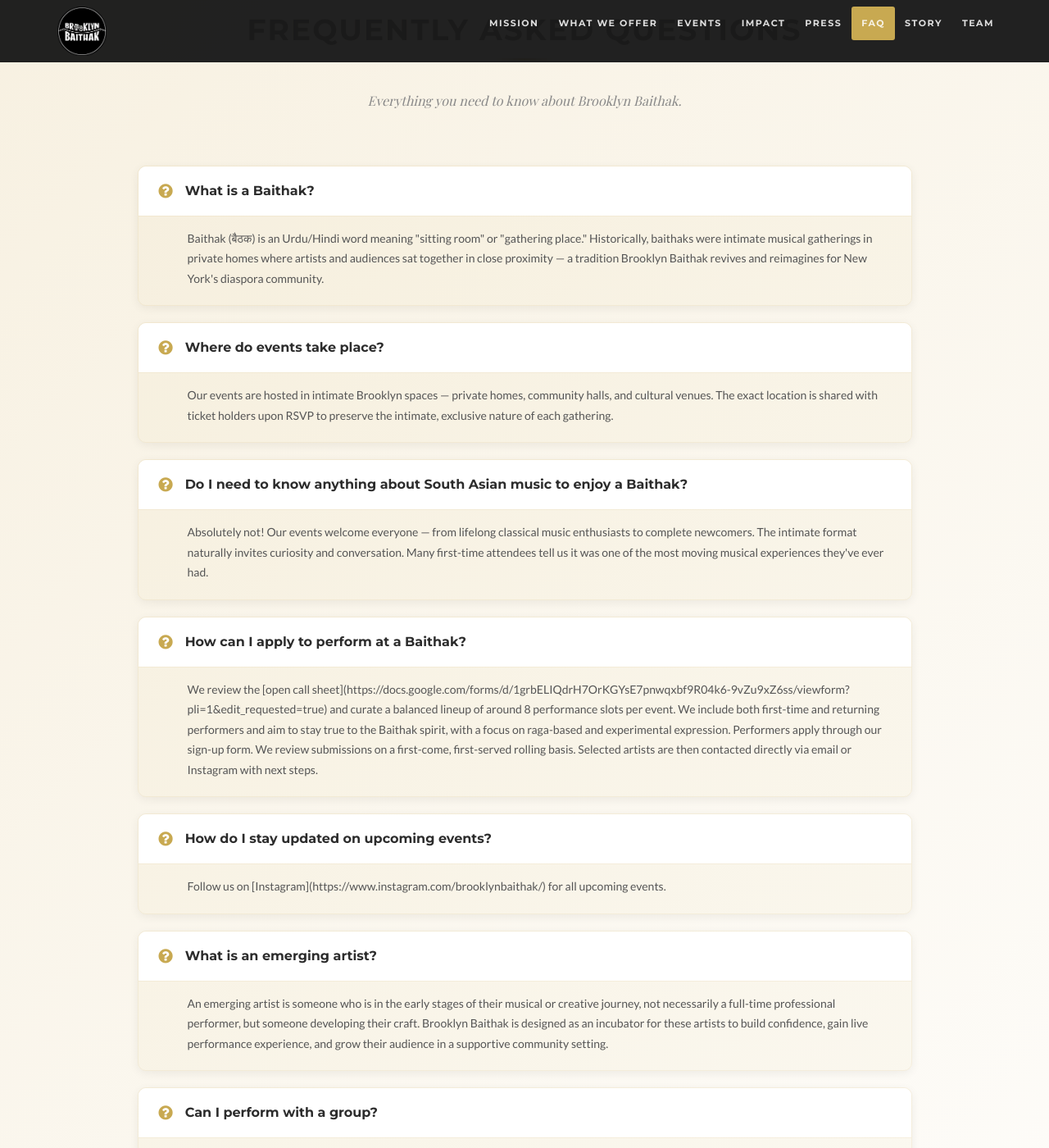
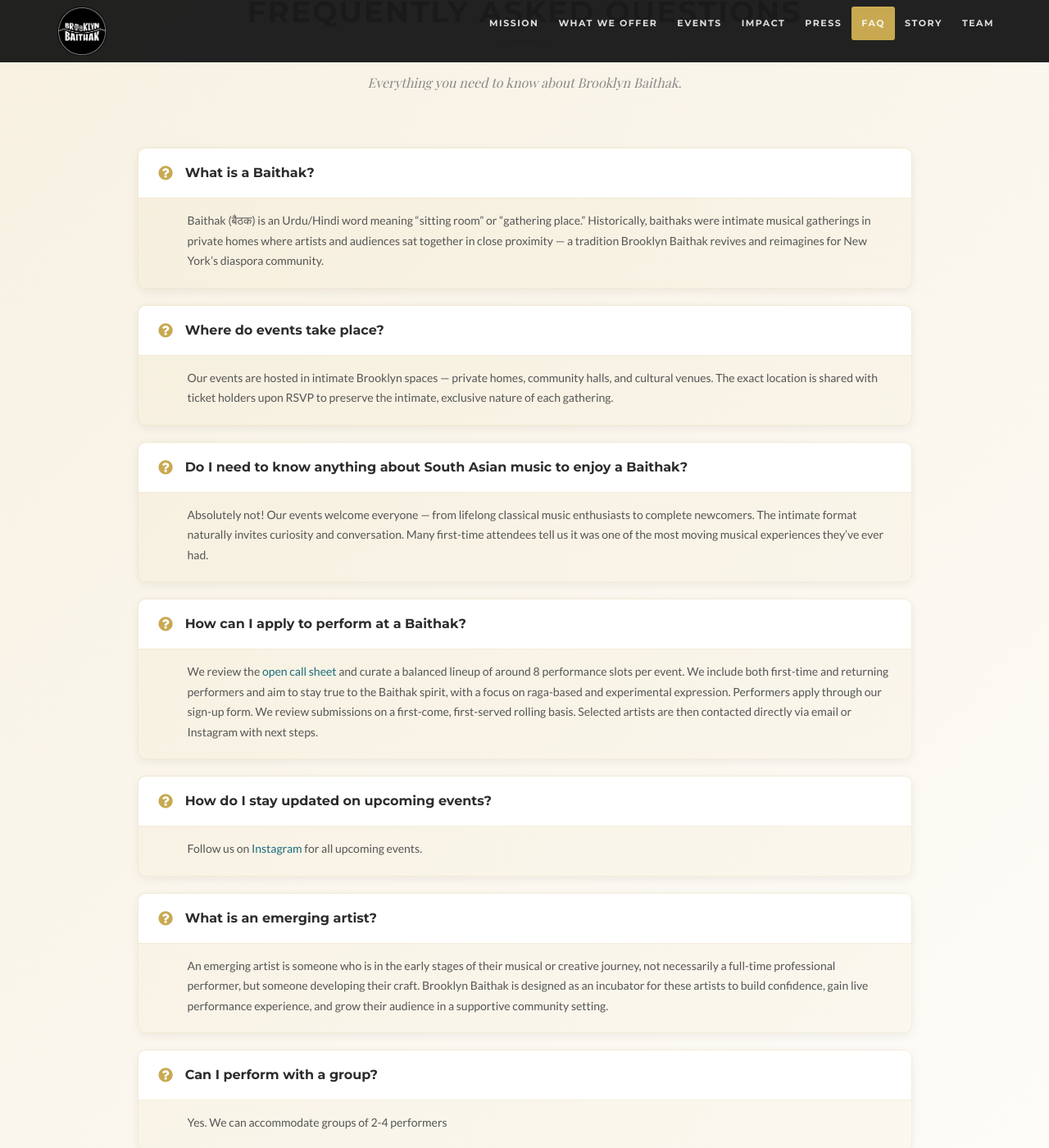
Before and after one commit to BrooklynBaithak/brooklynbaithak.github.io, a Jekyll site: the page built from index.md, in a window 1280 px wide and 1400 px high, scrolled down 6113 px. Shown: the whole window at 82% size. Built offline with Jekyll 4.4.1, drawn with Linux system fonts in a browser that asks for light colours; some web fonts are replaced; a script that is not in the unit is left out; some of the changed text lies outside the part shown.

Commit message:
markdownify

```diff
--- a/_includes/about.html
+++ b/_includes/about.html
@@ -23,7 +23,7 @@
                                 <h4 class="subheading">{{ entry.heading }}</h4>
                             </div>
                             <div class="timeline-body">
-                                <p class="text-muted">{{ entry.body }}</p>
+                                <div class="text-muted">{{ entry.body | markdownify }}</div>
                             </div>
                         </div>
                     </li>
--- a/_includes/events.html
+++ b/_includes/events.html
@@ -25,7 +25,7 @@
                         <h4 class="bb-event-title">{{ event.title }}</h4>
                         <p class="bb-event-meta"><i class="fa fa-map-marker"></i> {{ event.location }}</p>
                         <p class="bb-event-meta"><i class="fa fa-clock-o"></i> {{ event.time }}</p>
-                        <p class="bb-event-description">{{ event.description }}</p>
+                        <div class="bb-event-description">{{ event.description | markdownify }}</div>
                         <div class="bb-event-price">
                             <span class="bb-price-tag">{{ event.price }}</span>
                         </div>
--- a/_includes/faq.html
+++ b/_includes/faq.html
@@ -19,7 +19,7 @@
                             <h4>{{ item.question }}</h4>
                         </div>
                         <div class="bb-faq-answer">
-                            <p>{{ item.answer }}</p>
+                            {{ item.answer | markdownify }}
                         </div>
                     </div>
                     {% endfor %}
--- a/_includes/impact.html
+++ b/_includes/impact.html
@@ -26,7 +26,7 @@
                 <div class="col-md-4">
                     <div class="bb-testimonial">
                         <div class="bb-quote-mark">"</div>
-                        <p>"{{ testimonial.quote }}"</p>
+                        <div class="bb-testimonial-quote">{{ testimonial.quote | markdownify }}</div>
                         <div class="bb-testimonial-author">
                             <strong>— {{ testimonial.author }}</strong>, {{ testimonial.role }}
                         </div>
--- a/_includes/mission.html
+++ b/_includes/mission.html
@@ -6,12 +6,12 @@
                 <div class="bb-ornament">✦</div>
                 <h2 class="section-heading">Our Mission</h2>
                 <div class="bb-divider-gold"></div>
-                <p class="bb-mission-text">
-                    {{ site.data.mission.body }}
-                </p>
-                <p class="bb-mission-tagline">
-                    {{ site.data.mission.tagline }}
-                </p>
+                <div class="bb-mission-text">
+                    {{ site.data.mission.body | markdownify }}
+                </div>
+                <div class="bb-mission-tagline">
+                    {{ site.data.mission.tagline | markdownify }}
+                </div>
             </div>
         </div>
         <div class="row bb-mission-pillars">
@@ -19,7 +19,7 @@
             <div class="col-md-4 text-center">
                 <div class="bb-pillar-icon">{{ pillar.icon }}</div>
                 <h4 class="bb-pillar-title">{{ pillar.title }}</h4>
-                <p class="text-muted">{{ pillar.text }}</p>
+                <div class="text-muted">{{ pillar.text | markdownify }}</div>
             </div>
             {% endfor %}
         </div>
--- a/_includes/press.html
+++ b/_includes/press.html
@@ -15,7 +15,7 @@
                 <div class="bb-press-card{% if item.featured %} bb-press-card-featured{% endif %}">
                     <div class="bb-press-pub">{{ item.publication }}</div>
                     <blockquote class="bb-press-quote">
-                        "{{ item.quote }}"
+                        {{ item.quote | markdownify }}
                     </blockquote>
                     <a href="{{ item.url }}" class="bb-press-link">Read Article <i class="fa fa-external-link"></i></a>
                 </div>
```
